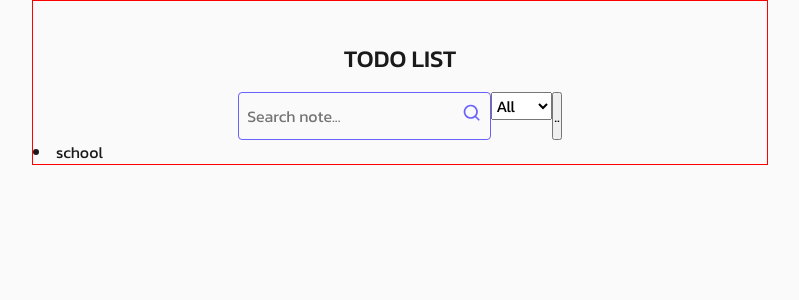
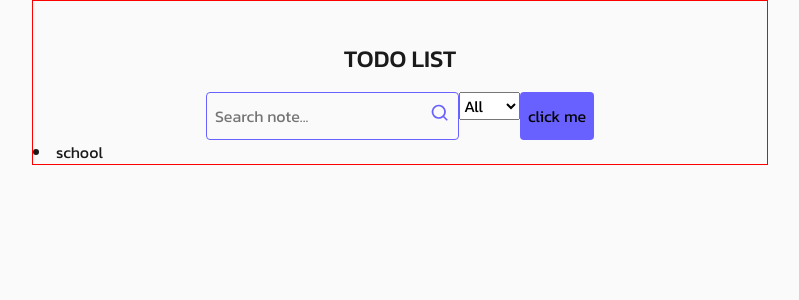
Before and after one commit to mohammadforutan/L1.mohammadforutan.ir, a React (Vite) app: page / in a window 1280 px wide. Shown: the top 300 px of the page, without its empty margins (240-1039 px from the left). Built offline with nearby package versions, Linux system fonts and the light colour scheme.

Commit message:
[UPDATE]

```diff
--- a/src/components/Button/Button.module.css
+++ b/src/components/Button/Button.module.css
@@ -0,0 +1,29 @@
+.button {
+  background-color: var(--color-primary);
+  border: none;
+  padding: 0.5rem;
+  cursor: pointer;
+  border-radius: 0.25rem;
+
+  &:hover,
+  &:focus {
+    background-color: var(--color-primary-hover);
+    box-shadow: var(--shadow);
+    outline: none;
+  }
+
+  &.solid {
+  }
+  &.outline {
+  }
+  &.medium {
+  }
+  &.large {
+  }
+  &.rectangle {
+  }
+  &.square {
+  }
+  &.circle {
+  }
+}
--- a/src/components/Button/Button.tsx
+++ b/src/components/Button/Button.tsx
@@ -0,0 +1,37 @@
+import { ComponentProps, ReactNode } from "react";
+import styles from "./Button.module.css";
+import { clsx } from "clsx";
+
+type Variant = "solid" | "outline";
+type Size = "medium" | "large";
+type Shape = "rectangle" | "square" | "circle";
+
+type Props = ComponentProps<"button"> & {
+  variant?: Variant;
+  size?: Size;
+  shape?: Shape;
+};
+
+export default function Button({
+  variant = "solid",
+  size = "medium",
+  shape = "rectangle",
+  children,
+  className,
+  ...otherProps
+}: Props): ReactNode {
+  return (
+    <button
+      className={clsx(
+        styles.button,
+        styles[variant],
+        styles[size],
+        styles[shape],
+        className,
+      )}
+      {...otherProps}
+    >
+      {children}
+    </button>
+  );
+}
--- a/src/components/Toolbar/Toolbar.tsx
+++ b/src/components/Toolbar/Toolbar.tsx
@@ -3,6 +3,7 @@ import styles from "./Toolbar.module.css";
 import TextInput from "../TextInput/TextInput";
 import MingcuteSearchLine from "../../icons/MingcuteSearchLine";
 import Select from "../Select/Select";
+import Button from "../Button/Button";
 
 export default function Toolbar(): ReactNode {
   return (
@@ -20,7 +21,9 @@ export default function Toolbar(): ReactNode {
           { value: "bad", label: "Bad" },
         ]}
       />
-      <button>..</button>
+      <Button variant="outline" size="medium" shape="rectangle">
+        click me
+      </Button>
     </div>
   );
 }
--- a/src/index.css
+++ b/src/index.css
@@ -14,8 +14,14 @@
   --color-default-foreground: var(--color-gray-98);
 
   --color-primary: hsl(243, 100%, 69%);
+  --color-primary-hover: hsl(243, 67%, 59%);
   --color-primary-outline: hsl(243, 100%, 69%, 40%);
 
+  --shadow: 0 4px 140px 0 hsl(0, 0%, 0%, 33%);
+
+  &.dark {
+    --color-primary-hover: hsl(244, 49%, 53%);
+  }
   --color-primary-fade: hsl(120deg 50% 96%);
   --color-primary-lighter: hsl(120deg 50% 52%);
   --color-primary-darker: hsl(120deg 50% 44%);
```
Also changed, not shown: src/TimeStop.md (+5 -1 lines).
